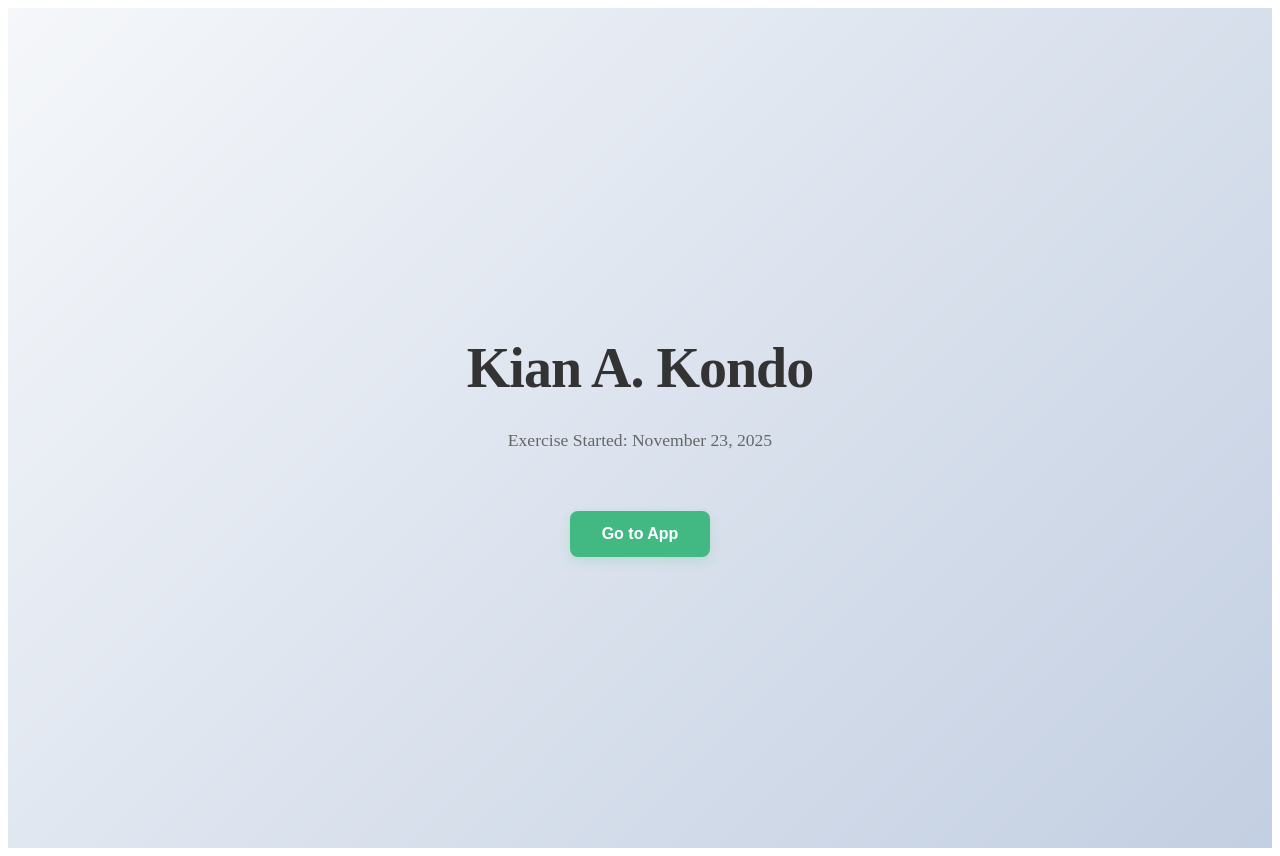
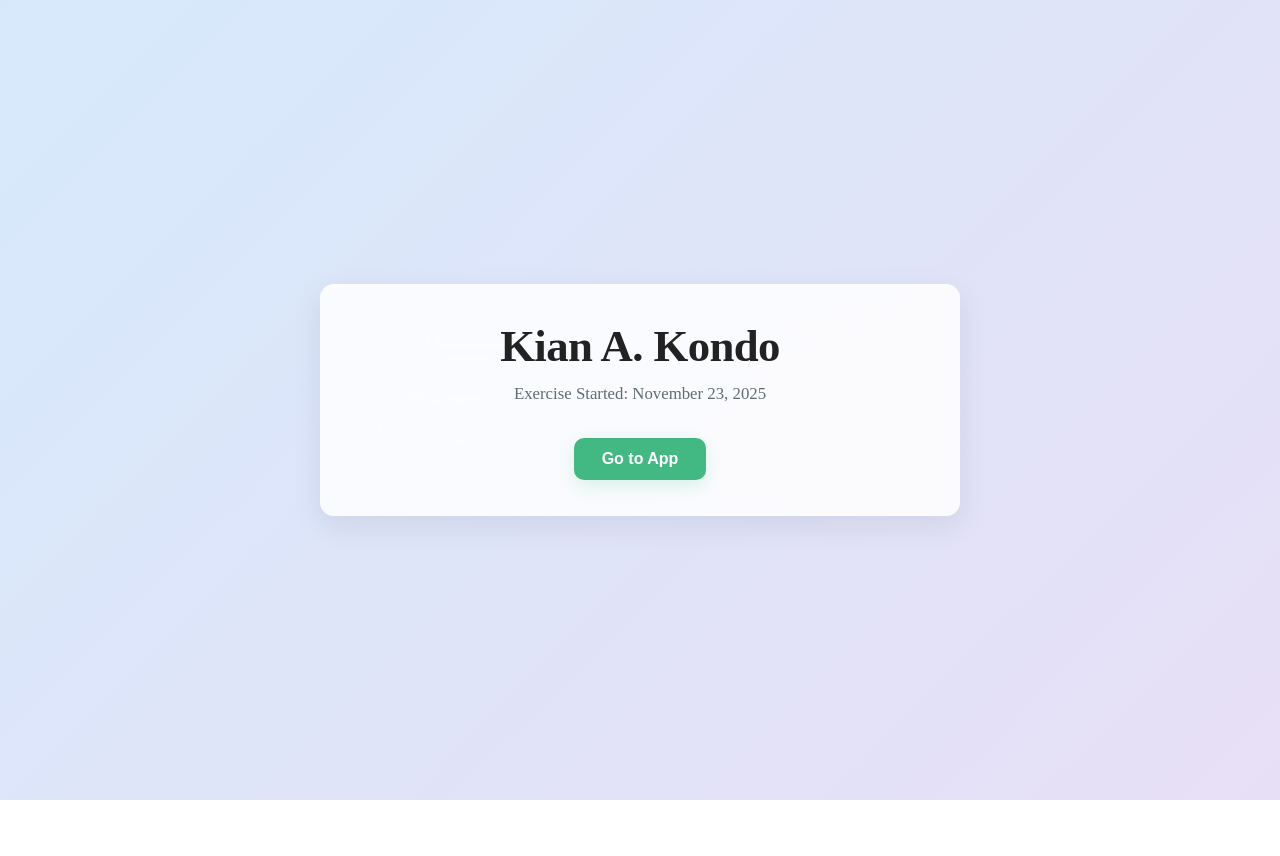
Before and after one commit to Miller-Interns/Kondo-Todolist, a Vue app in the folder Kondo-Todolist/: page / in a window 1280 px wide. After the commit the page ends 800 px from the top, so only its background shows below. Built offline with nearby package versions, Linux system fonts and the light colour scheme.

Commit message:
Arranging the code for readability part 2

```diff
--- a/Kondo-Todolist/src/pages/Welcome.vue
+++ b/Kondo-Todolist/src/pages/Welcome.vue
@@ -1,8 +1,8 @@
 <template>
   <div class="bg">
-    <div class="center">
+    <div class="card">
       <h1>Kian A. Kondo</h1>
-      <p>Exercise Started: November 23, 2025</p>
+      <p class="meta">Exercise Started: November 23, 2025</p>
       <button @click="go" class="todo">Go to App</button>
     </div>
   </div>
@@ -13,81 +13,100 @@
 import { useRouter } from 'vue-router'
 const router = useRouter()
 
-
-
 function go() {
   router.push('/app')
 }
 </script>
-
+.
+<style>
+/* global reset so the page background touches the viewport edges */
+body {
+  margin: 0;
+  padding: 0;
+}
+</style>
 
 <style scoped>
+/* page background - center everything */
 .bg {
-  background: linear-gradient(135deg, #f5f7fa 0%, #c3cfe2 100%);
+  min-height: 100vh;
+  width: 100%;
+  display: flex;
+  align-items: center;
+  justify-content: center;
+  padding: 24px;
+  box-sizing: border-box;
+  background: linear-gradient(135deg, #d6e9fb 0%, #e7dff6 100%);
 }
 
-.center {
-  display: flex;
-  flex-direction: column;
-  align-items: center;
-  justify-content: center;
-  height: 100vh;
-  padding: 20px;
-
+/* card that holds the content */
+.card {
+  width: 100%;
+  max-width: 640px;
+  padding: 36px;
+  border-radius: 14px;
+  background: rgba(255, 255, 255, 0.85);
+  box-shadow: 0 10px 30px rgba(17, 24, 39, 0.08);
+  text-align: center;
+  box-sizing: border-box;
+  backdrop-filter: blur(50px);
+  -webkit-backdrop-filter: blur(6px);
 }
 
+/* title */
 h1 {
-  font-size: 3.5rem;
+  margin: 0 0 10px;
+  font-size: clamp(1.8rem, 3.5vw, 2.8rem);
   font-weight: 700;
-  color: #333;
-  margin-bottom: 12px;
-  letter-spacing: -1px;
+  color: #222;
+  letter-spacing: -0.6px;
 }
 
-p {
-  font-size: 1.1rem;
-  color: #666;
-  margin-bottom: 40px;
+/* meta / description */
+.meta {
+  margin: 0 0 26px;
+  color: #5f6b75;
   font-weight: 500;
+  font-size: clamp(0.95rem, 1.6vw, 1.05rem);
+  line-height: 1.4;
 }
 
+/* primary button */
 .todo {
-  margin-top: 20px;
-  padding: 14px 32px;
-  font-size: 16px;
+  margin-top: 6px;
+  padding: 12px 28px;
+  font-size: 1rem;
   font-weight: 600;
   cursor: pointer;
-  border-radius: 8px;
+  border-radius: 10px;
   border: none;
   background: #42b883;
   color: white;
-  transition: all 0.3s ease;
-  box-shadow: 0 4px 12px rgba(66, 184, 131, 0.2);
+  transition: transform 0.18s ease, box-shadow 0.18s ease;
+  box-shadow: 0 6px 18px rgba(66, 184, 131, 0.18);
 }
 
 .todo:hover {
-  background: #36996f;
-  transform: translateY(-4px);
-  box-shadow: 0 8px 20px rgba(66, 184, 131, 0.3);
+  transform: translateY(-3px);
+  box-shadow: 0 10px 26px rgba(66, 184, 131, 0.22);
 }
 
 .todo:active {
-  transform: translateY(-1px);
-  box-shadow: 0 4px 10px rgba(66, 184, 131, 0.2);
+  transform: translateY(0);
+  box-shadow: 0 6px 14px rgba(66, 184, 131, 0.16);
 }
 
-@media (max-width: 768px) {
-  h1 {
-    font-size: 2.5rem;
-  }
-
-  p {
-    font-size: 1rem;
+/* responsive tweaks */
+@media (max-width: 480px) {
+  .card {
+    padding: 20px;
+    border-radius: 12px;
   }
 
   .todo {
-    padding: 12px 28px;
-    font-size: 15px;
+    width: 100%;
+    padding: 12px;
+    font-size: 0.95rem;
   }
 }
 </style>
--- a/Kondo-Todolist/src/types/TodoCategory.ts
+++ b/Kondo-Todolist/src/types/TodoCategory.ts
@@ -2,7 +2,7 @@ import type { TodoItem } from './TodoItem.ts'
 
 
 export interface TodoCategory {
-id: string
-title: string
-items: TodoItem[]
+    id: string
+    title: string
+    items: TodoItem[]
 }
--- a/Kondo-Todolist/src/types/TodoItem.ts
+++ b/Kondo-Todolist/src/types/TodoItem.ts
@@ -1,5 +1,5 @@
 export interface TodoItem {
-id: string
-text: string
-done: boolean
+    id: string
+    text: string
+    done: boolean
 }
```
Also changed, not shown: Kondo-Todolist/src/components/category-card.vue (+8 -22 lines), Kondo-Todolist/src/components/todo-item.vue (+23 -16 lines), Kondo-Todolist/src/pages/todo-app.vue (+5 -7 lines), Kondo-Todolist/src/router/index.ts (+4 -4 lines), Kondo-Todolist/src/stores/todo-store.ts (+5 -5 lines), Kondo-Todolist/src/composables/use-todo.ts (indentation only).
